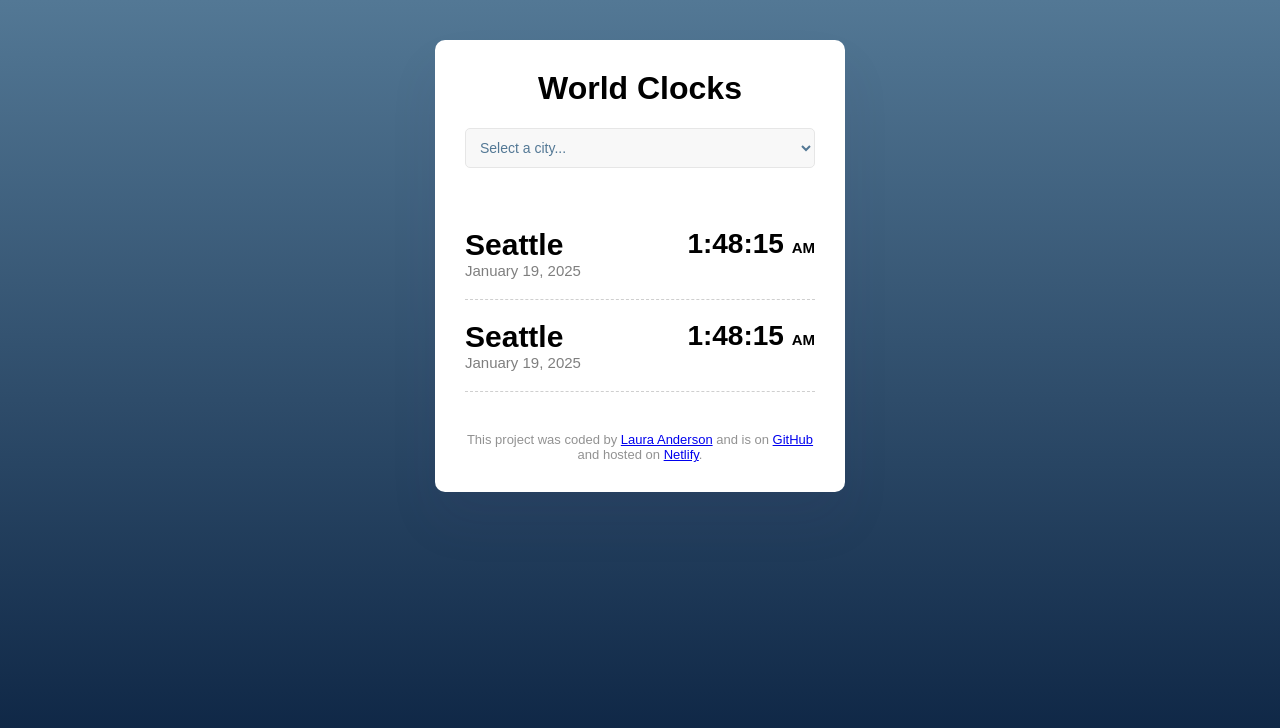
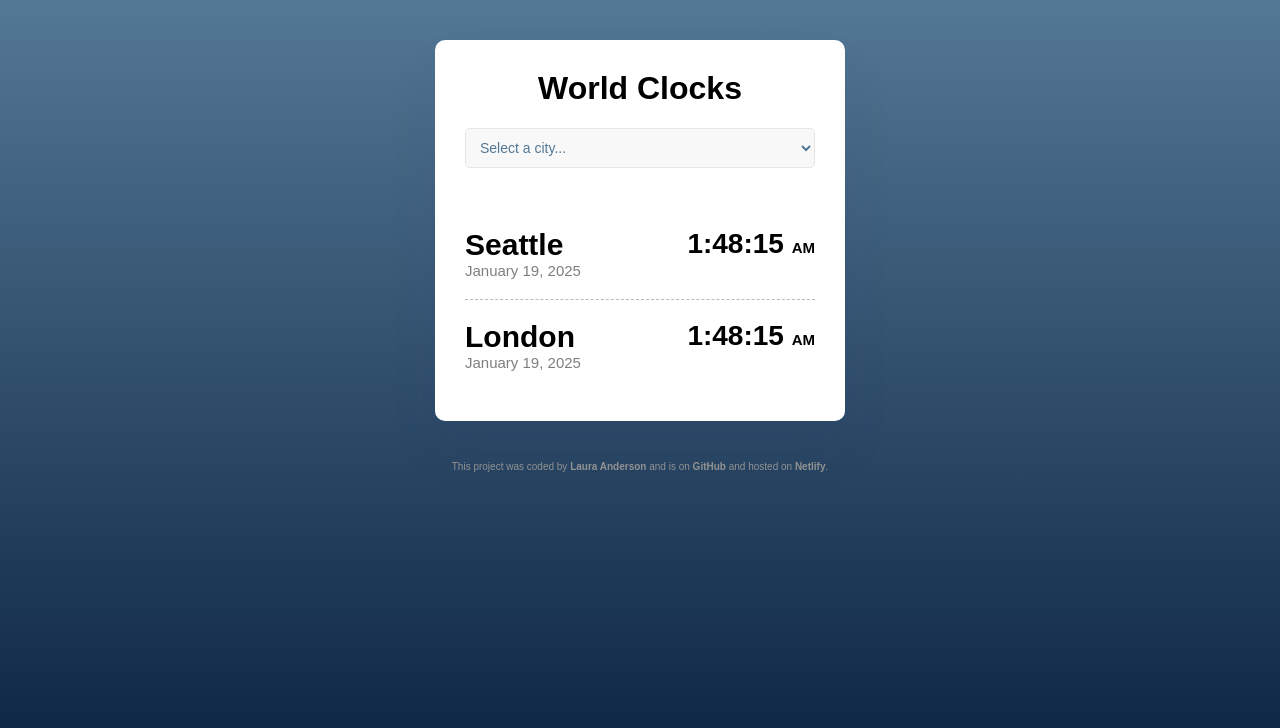
Before and after one commit to lauraanderson-projects/world-clock, a plain HTML site: page index.html in a window 1280 px wide. Drawn offline with nearby package versions, Linux system fonts and the light colour scheme.

Commit message:
updating css design

```diff
--- a/index.html
+++ b/index.html
@@ -30,10 +30,11 @@
       </div>
       <div class="city">
         <div>
-          <h2>Seattle</h2>
+          <h2>London</h2>
           <div class="date">January 19, 2025</div>
         </div>
         <div class="time">1:48:15 <small>AM</small></div>
+      </div>
     </div>
     <footer>
       This project was coded by
@@ -47,13 +48,10 @@
         >GitHub</a
       >
       and hosted on
-        <a
-          href="https://world-clock-laura-anderson.netlify.app/"
-          target="_blank"
+      <a href="https://world-clock-laura-anderson.netlify.app/" target="_blank"
         >Netlify</a
       >.
     </footer>
-    </div>
     <script src="src/index.js"></script>
   </body>
 </html>
--- a/src/styles.css
+++ b/src/styles.css
@@ -23,9 +23,18 @@ select {
 }
 footer {
   color: rgb(146, 146, 146);
-  padding: 40px 0px 0px 0px;
-  font-size: 13px;
+
+  font-size: 10px;
   text-align: center;
+}
+footer a {
+  color: rgb(146, 146, 146);
+  text-decoration: none;
+  font-weight: 800;
+}
+footer a:hover {
+  color: white;
+  text-decoration: underline;
 }
 
 .main-container {
@@ -40,9 +49,11 @@ footer {
 .city {
   display: flex;
   justify-content: space-between;
-  border-bottom: 1px dashed #cfcfcf;
-
+  border-bottom: 1px dashed #bababa;
   padding: 20px 0px;
+}
+.city:last-child {
+  border: none;
 }
 
 .time {
```
Lines whose indentation alone changed are shown as unchanged.
